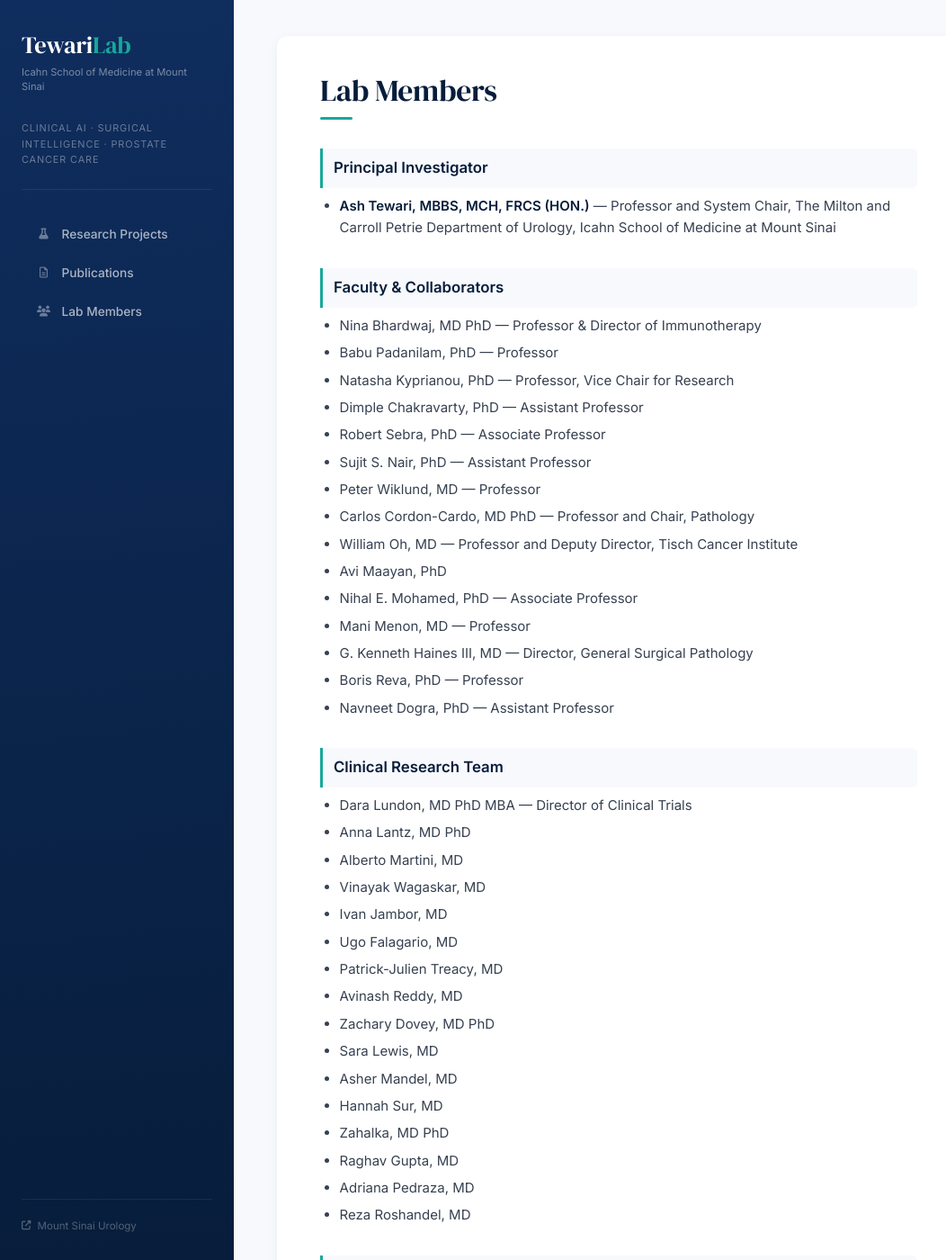
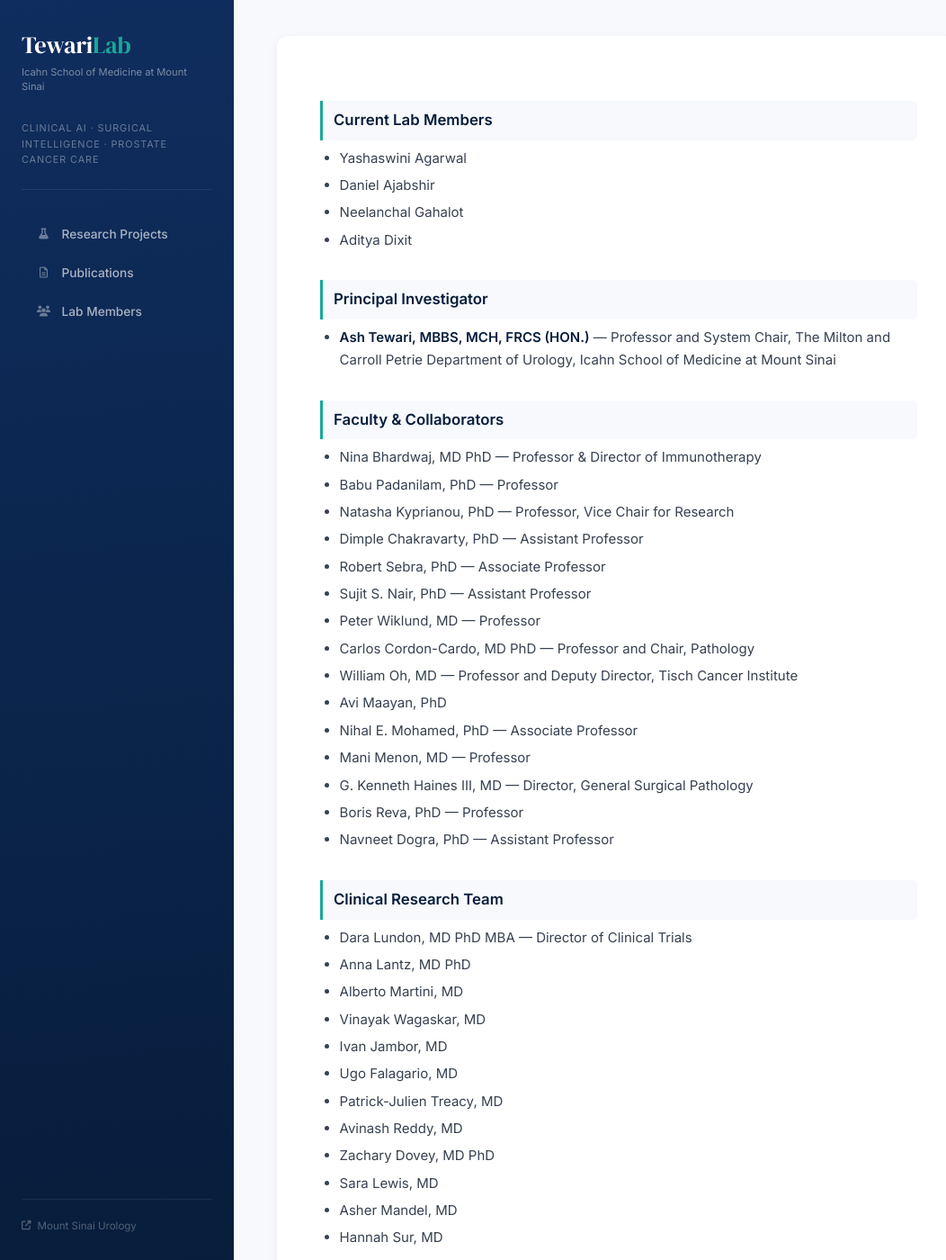
Before and after one commit to Urology-AI/urology-ai.github.io, a Jekyll site: the page built from people/index.md, in a window 1280 px wide and 1400 px high. Shown: the whole window at 90% size, without its empty margins (0-1052 px from the left). Built offline with Jekyll 4.4.1, drawn with Linux system fonts in a browser that asks for light colours; our own code applies the rules of GitHub Pages for plain Markdown files; some of the changed text lies outside the part shown.

Commit message:
Fix people page: current members heading, past contributors section

```diff
--- a/people/index.md
+++ b/people/index.md
@@ -2,7 +2,11 @@
 layout: default
 ---
 
-# Lab Members
+## Current Lab Members
+* Yashaswini Agarwal
+* Daniel Ajabshir
+* Neelanchal Gahalot
+* Aditya Dixit
 
 ## Principal Investigator
 
```
Also changed, not shown: other parts of people/index.md (+1 -3 lines).
